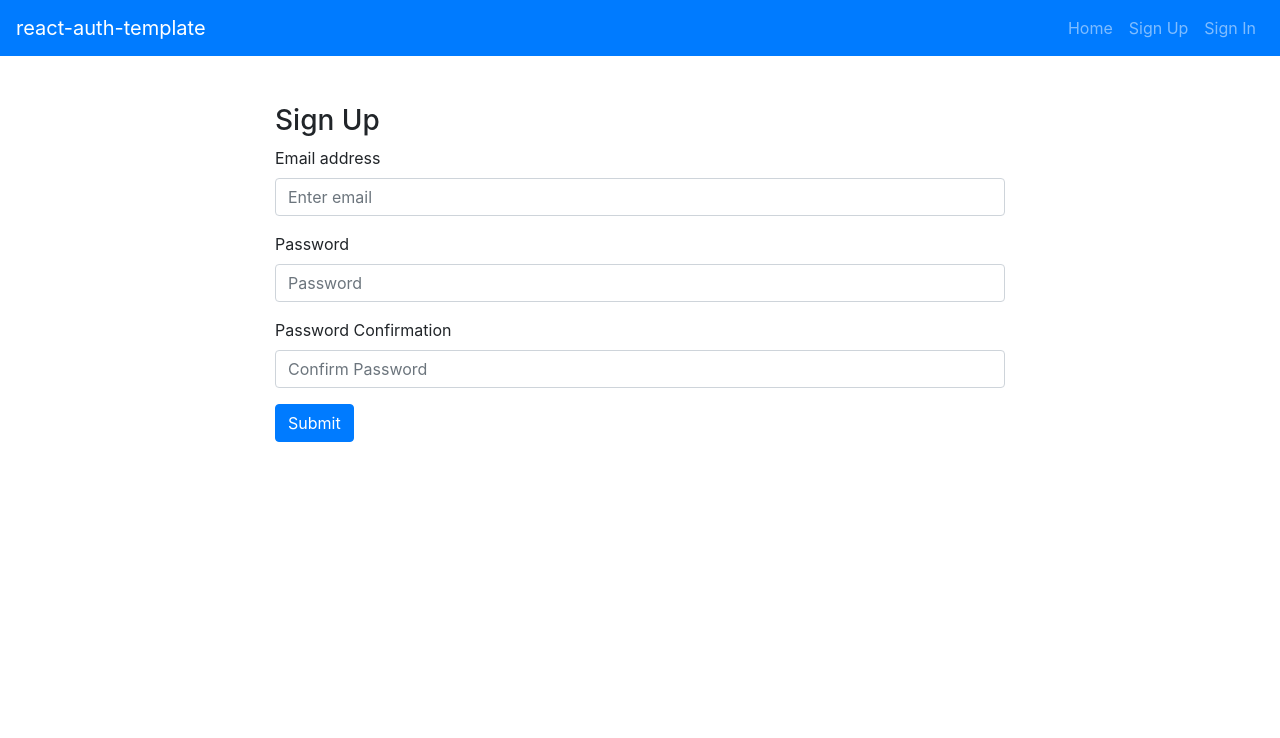
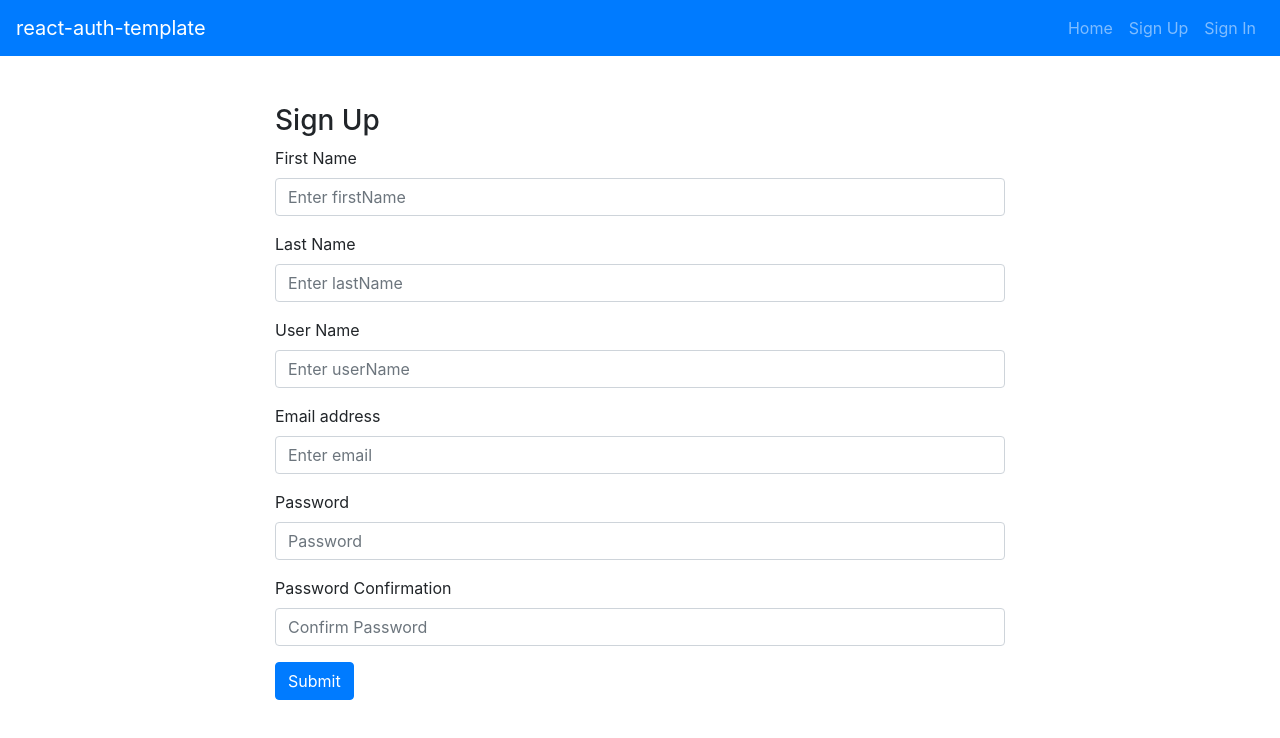
Before and after one commit to bbeckford305/Lyrics-dating-react, a React app: page /#/sign-up in a window 1280 px wide. Shown: the top 738 px of the page. Built offline with nearby package versions, Linux system fonts and the light colour scheme.

Commit message:
Completed User Auth

```diff
--- a/src/api/auth.js
+++ b/src/api/auth.js
@@ -7,6 +7,9 @@ export const signUp = credentials => {
     url: apiUrl + '/sign-up',
     data: {
       credentials: {
+        firstName: credentials.firstName,
+        lastName: credentials.lastName,
+        userName: credentials.userName,
         email: credentials.email,
         password: credentials.password,
         password_confirmation: credentials.passwordConfirmation
@@ -33,7 +36,7 @@ export const signOut = user => {
     url: apiUrl + '/sign-out',
     method: 'DELETE',
     headers: {
-      'Authorization': `Token token=${user.token}`
+      'Authorization': `Bearer ${user.token}`
     }
   })
 }
@@ -43,7 +46,7 @@ export const changePassword = (passwords, user) => {
     url: apiUrl + '/change-password',
     method: 'PATCH',
     headers: {
-      'Authorization': `Token token=${user.token}`
+      'Authorization': `Bearer ${user.token}`
     },
     data: {
       passwords: {
--- a/src/apiConfig.js
+++ b/src/apiConfig.js
@@ -1,6 +1,6 @@
 let apiUrl
 const apiUrls = {
-  production: 'https://aqueous-atoll-85096.herokuapp.com',
+  production: 'https://bbeckford305.github.io/Lyrics-dating-react/',
   development: 'http://localhost:4741'
 }
 
--- a/src/components/SignUp/SignUp.js
+++ b/src/components/SignUp/SignUp.js
@@ -12,6 +12,9 @@ class SignUp extends Component {
     super(props)
 
     this.state = {
+      firstName: '',
+      lastName: '',
+      userName: '',
       email: '',
       password: '',
       passwordConfirmation: ''
@@ -37,7 +40,7 @@ class SignUp extends Component {
       }))
       .then(() => history.push('/'))
       .catch(error => {
-        this.setState({ email: '', password: '', passwordConfirmation: '' })
+        this.setState({ firstName: '', lastName: '', userName: '', email: '', password: '', passwordConfirmation: '' })
         msgAlert({
           heading: 'Sign Up Failed with error: ' + error.message,
           message: messages.signUpFailure,
@@ -47,13 +50,46 @@ class SignUp extends Component {
   }
 
   render () {
-    const { email, password, passwordConfirmation } = this.state
+    const { firstName, lastName, userName, email, password, passwordConfirmation } = this.state
 
     return (
       <div className="row">
         <div className="col-sm-10 col-md-8 mx-auto mt-5">
           <h3>Sign Up</h3>
           <Form onSubmit={this.onSignUp}>
+            <Form.Group controlId="firstName">
+              <Form.Label>First Name</Form.Label>
+              <Form.Control
+                required
+                type="firstName"
+                name="firstName"
+                value={firstName}
+                placeholder="Enter firstName"
+                onChange={this.handleChange}
+              />
+            </Form.Group>
+            <Form.Group controlId="lastName">
+              <Form.Label>Last Name</Form.Label>
+              <Form.Control
+                required
+                type="lastName"
+                name="lastName"
+                value={lastName}
+                placeholder="Enter lastName"
+                onChange={this.handleChange}
+              />
+            </Form.Group>
+            <Form.Group controlId="userName">
+              <Form.Label>User Name</Form.Label>
+              <Form.Control
+                required
+                type="userName"
+                name="userName"
+                value={userName}
+                placeholder="Enter userName"
+                onChange={this.handleChange}
+              />
+            </Form.Group>
             <Form.Group controlId="email">
               <Form.Label>Email address</Form.Label>
               <Form.Control
```
